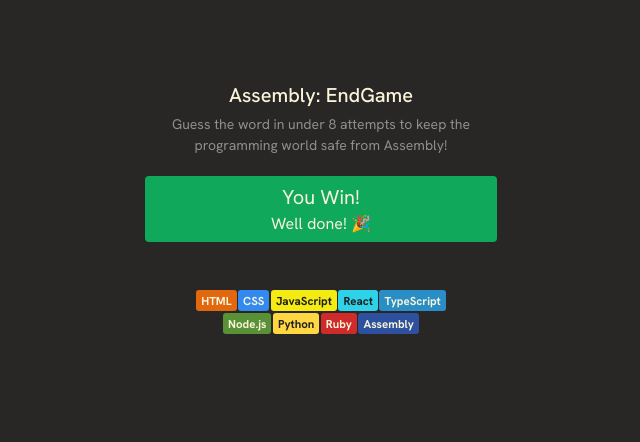
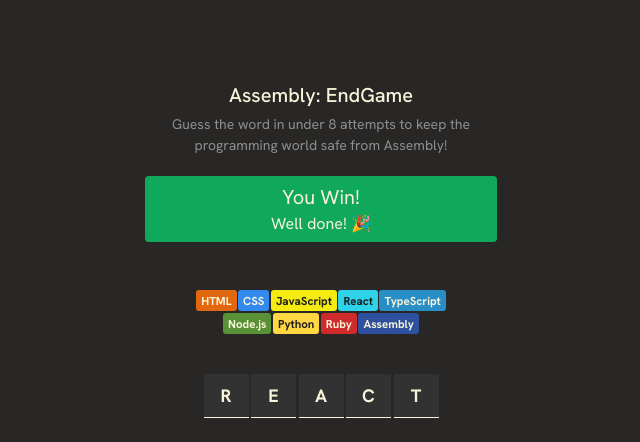
Before and after one commit to tahiruddinahmed/assembly-endgame, a React (Vite) app: page / in a window 1280 px wide. Shown: the top 442 px of the page, without its empty margins (319-959 px from the left). Built offline with nearby package versions, Linux system fonts and the light colour scheme.

Commit message:
Step 4: designing the Guess word section

```diff
--- a/src/App.jsx
+++ b/src/App.jsx
@@ -1,6 +1,9 @@
+import { useState } from "react"
 import lanaguages from "./lanaguages"
 
 function App() {
+  const [currentWord, setCurrentWord] = useState("react")
+
 
   return (
     <>
@@ -17,9 +20,9 @@ function App() {
        </div>
       </header>
 
-      <main className="w-full flex justify-center">
+      <main className="w-full flex flex-col justify-center items-center">
         {/* lanaguages section */}
-        <section className="w-[253.5px] h-[51.5px] flex flex-wrap gap-[1.5px] content-start justify-center overflow-hidden">
+        <section className="w-[253.5px] flex flex-wrap gap-[1.5px] content-start justify-center overflow-hidden mb-10">
           {lanaguages.map(lang => {
             return (
               <div
@@ -32,6 +35,17 @@ function App() {
             )
           })}
         </section>
+
+
+        {/* Guest Word section */}
+        <section className="flex justify-between gap-[2.5px]">
+          {currentWord.split("").map(word => {
+
+            return (
+              <span key={word} className="px-[6px] py-[8px] w-[45px] bg-[#323232] text-center text-[18px] border-b border-[#F9F4DA] text-[#F9F4DA] font-bold">{word.toUpperCase()}</span>
+            )
+          })}
+        </section>
       </main>
     </>
   )
```
Also changed, not shown: 1 other file (tests, documents, lock files or other folders).
